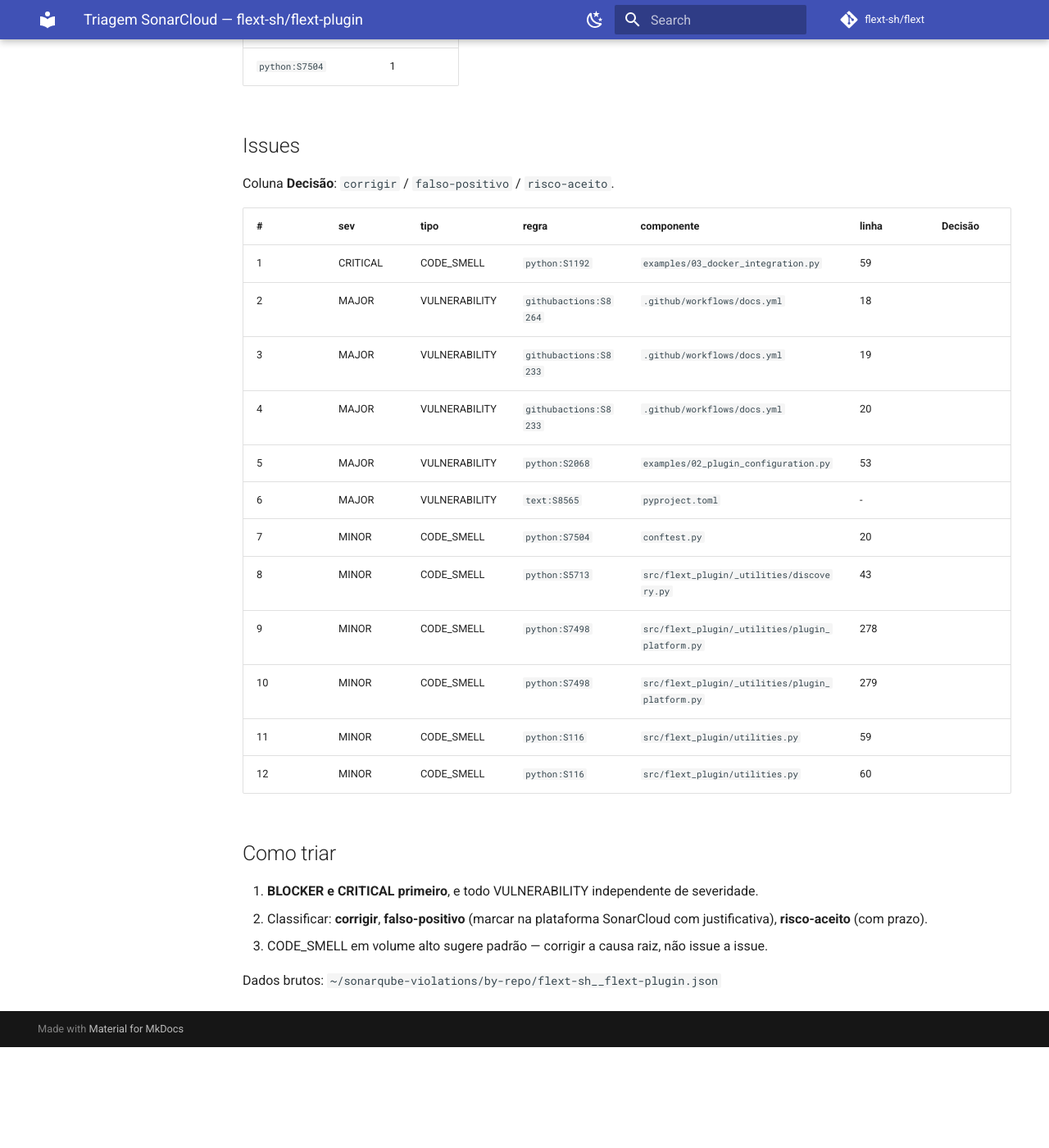
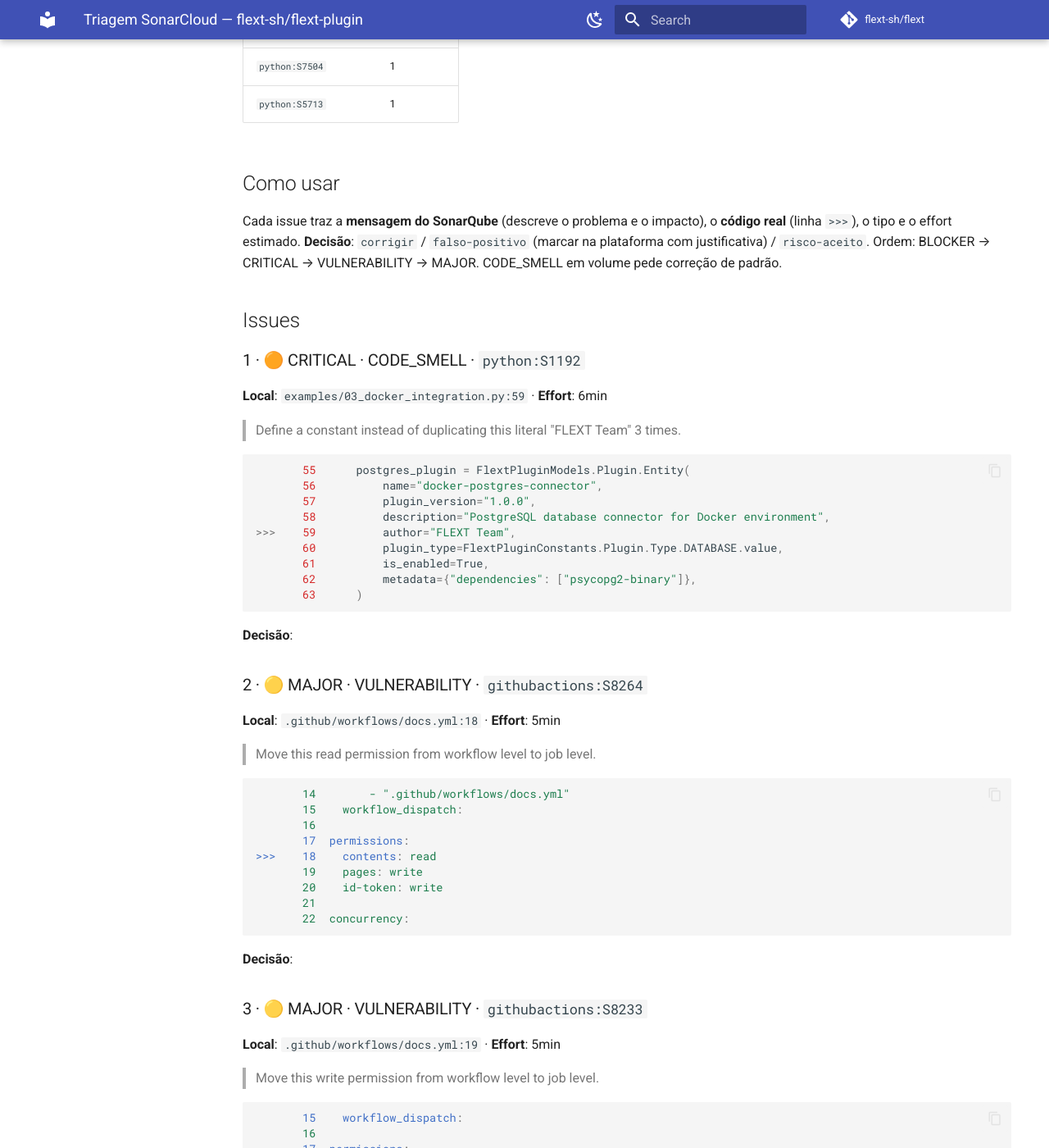
Before and after one commit to flext-sh/flext-plugin, an MkDocs documentation site: the page built from docs/security/sonarqube-triage.md, in a window 1280 px wide and 1400 px high, scrolled down 733 px. Shown: the whole window at 82% size. Built offline with MkDocs 1.6.1 and Material for MkDocs 9.7.7, drawn with Linux system fonts in a browser that asks for light colours; comment, search, counter and statistics services are not loaded; before the commit the page ends 2010 px from its top, so only the background shows below that; some of the changed text lies outside the part shown.

Commit message:
docs(security): enrich SonarCloud triage with code snippets and full rule messages
Cada achado agora traz:
- codigo real numerado extraido da worktree (linha >>> = sink)
- mensagem completa da regra (descricao do problema e do fix)
- CWE/classe de vulnerabilidade e effort onde disponivel

````diff
--- a/docs/security/sonarqube-triage.md
+++ b/docs/security/sonarqube-triage.md
@@ -19,30 +19,228 @@ Tipos: VULNERABILITY 5, BUG 0, CODE_SMELL 7
 | `python:S2068` | 1 |
 | `text:S8565` | 1 |
 | `python:S7504` | 1 |
+| `python:S5713` | 1 |
+
+## Como usar
+
+Cada issue traz a **mensagem do SonarQube** (descreve o problema e o impacto), o **código real** (linha `>>>`), o tipo e o effort estimado.
+**Decisão**: `corrigir` / `falso-positivo` (marcar na plataforma com justificativa) / `risco-aceito`. Ordem: BLOCKER → CRITICAL → VULNERABILITY → MAJOR. CODE_SMELL em volume pede correção de padrão.
 
 ## Issues
 
-Coluna **Decisão**: `corrigir` / `falso-positivo` / `risco-aceito`.
+### 1 · 🟠 CRITICAL · CODE_SMELL · `python:S1192`
+**Local**: `examples/03_docker_integration.py:59` · **Effort**: 6min
 
-| # | sev | tipo | regra | componente | linha | Decisão |
-|---|---|---|---|---|---|---|
-| 1 | CRITICAL | CODE_SMELL | `python:S1192` | `examples/03_docker_integration.py` | 59 | |
-| 2 | MAJOR | VULNERABILITY | `githubactions:S8264` | `.github/workflows/docs.yml` | 18 | |
-| 3 | MAJOR | VULNERABILITY | `githubactions:S8233` | `.github/workflows/docs.yml` | 19 | |
-| 4 | MAJOR | VULNERABILITY | `githubactions:S8233` | `.github/workflows/docs.yml` | 20 | |
-| 5 | MAJOR | VULNERABILITY | `python:S2068` | `examples/02_plugin_configuration.py` | 53 | |
-| 6 | MAJOR | VULNERABILITY | `text:S8565` | `pyproject.toml` | - | |
-| 7 | MINOR | CODE_SMELL | `python:S7504` | `conftest.py` | 20 | |
-| 8 | MINOR | CODE_SMELL | `python:S5713` | `src/flext_plugin/_utilities/discovery.py` | 43 | |
-| 9 | MINOR | CODE_SMELL | `python:S7498` | `src/flext_plugin/_utilities/plugin_platform.py` | 278 | |
-| 10 | MINOR | CODE_SMELL | `python:S7498` | `src/flext_plugin/_utilities/plugin_platform.py` | 279 | |
-| 11 | MINOR | CODE_SMELL | `python:S116` | `src/flext_plugin/utilities.py` | 59 | |
-| 12 | MINOR | CODE_SMELL | `python:S116` | `src/flext_plugin/utilities.py` | 60 | |
+> Define a constant instead of duplicating this literal "FLEXT Team" 3 times.
 
-## Como triar
+```python
+       55      postgres_plugin = FlextPluginModels.Plugin.Entity(
+       56          name="docker-postgres-connector",
+       57          plugin_version="1.0.0",
+       58          description="PostgreSQL database connector for Docker environment",
+>>>    59          author="FLEXT Team",
+       60          plugin_type=FlextPluginConstants.Plugin.Type.DATABASE.value,
+       61          is_enabled=True,
+       62          metadata={"dependencies": ["psycopg2-binary"]},
+       63      )
+```
 
-1. **BLOCKER e CRITICAL primeiro**, e todo VULNERABILITY independente de severidade.
-2. Classificar: **corrigir**, **falso-positivo** (marcar na plataforma SonarCloud com justificativa), **risco-aceito** (com prazo).
-3. CODE_SMELL em volume alto sugere padrão — corrigir a causa raiz, não issue a issue.
+**Decisão**:
 
-Dados brutos: `~/sonarqube-violations/by-repo/flext-sh__flext-plugin.json`
+### 2 · 🟡 MAJOR · VULNERABILITY · `githubactions:S8264`
+**Local**: `.github/workflows/docs.yml:18` · **Effort**: 5min
+
+> Move this read permission from workflow level to job level.
+
+```yaml
+       14        - ".github/workflows/docs.yml"
+       15    workflow_dispatch:
+       16
+       17  permissions:
+>>>    18    contents: read
+       19    pages: write
+       20    id-token: write
+       21
+       22  concurrency:
+```
+
+**Decisão**:
+
+### 3 · 🟡 MAJOR · VULNERABILITY · `githubactions:S8233`
+**Local**: `.github/workflows/docs.yml:19` · **Effort**: 5min
+
+> Move this write permission from workflow level to job level.
+
+```yaml
+       15    workflow_dispatch:
+       16
+       17  permissions:
+       18    contents: read
+>>>    19    pages: write
+       20    id-token: write
+       21
+       22  concurrency:
+       23    group: pages
+```
+
+**Decisão**:
+
+### 4 · 🟡 MAJOR · VULNERABILITY · `githubactions:S8233`
+**Local**: `.github/workflows/docs.yml:20` · **Effort**: 5min
+
+> Move this write permission from workflow level to job level.
+
+```yaml
+       16
+       17  permissions:
+       18    contents: read
+       19    pages: write
+>>>    20    id-token: write
+       21
+       22  concurrency:
+       23    group: pages
+       24    cancel-in-progress: false
+```
+
+**Decisão**:
+
+### 5 · 🟡 MAJOR · VULNERABILITY · `python:S2068`
+**Local**: `examples/02_plugin_configuration.py:53` · **Effort**: 30min
+
+> "password" detected here, review this potentially hard-coded credential.
+
+```python
+       49              "server": "localhost",
+       50              "port": 389,
+       51              "base_dn": "dc=flext,dc=dev",
+       52              "bind_dn": "cn=readonly,dc=flext,dc=dev",
+>>>    53              "bind_password": "readonly",
+       54              "use_ssl": False,
+       55              "timeout": 30,
+       56          },
+       57          "search": {
+```
+
+**Decisão**:
+
+### 6 · 🟡 MAJOR · VULNERABILITY · `text:S8565`
+**Local**: `pyproject.toml:-` · **Effort**: 5min
+
+> Dependency versions are not predictable if the lock file (uv.lock, poetry.lock, pdm.lock or pylock.toml) is missing.
+
+
+**Decisão**:
+
+### 7 · ⚪ MINOR · CODE_SMELL · `python:S7504`
+**Local**: `conftest.py:20` · **Effort**: 5min
+
+> Remove this unnecessary `list()` call on an already iterable object.
+
+```python
+       16      if (
+       17          existing_package is None
+       18          or Path(getattr(existing_package, "__file__", "")).resolve() != init_file
+       19      ):
+>>>    20          for module_name in list(sys.modules):
+       21              if module_name == package_name or module_name.startswith(
+       22                  f"{package_name}."
+       23              ):
+       24                  sys.modules.pop(module_name, None)
+```
+
+**Decisão**:
+
+### 8 · ⚪ MINOR · CODE_SMELL · `python:S5713`
+**Local**: `src/flext_plugin/_utilities/discovery.py:43` · **Effort**: 1min
+
+> Remove this redundant Exception class; it derives from another which is already caught.
+
+```python
+       39          """Discover Python plugins recursively in a directory."""
+       40          discovered: MutableSequence[TDiscovery] = []
+       41          try:
+       42              items = tuple(path.iterdir())
+>>>    43          except (OSError, PermissionError):
+       44              logger.exception("Failed to discover directory %s", path)
+       45              return discovered
+       46          for item in items:
+       47              if (
+```
+
+**Decisão**:
+
+### 9 · ⚪ MINOR · CODE_SMELL · `python:S7498`
+**Local**: `src/flext_plugin/_utilities/plugin_platform.py:278` · **Effort**: 5min
+
+> Replace this constructor call with a literal.
+
+```python
+      274              """Initialize plugin platforFlextPluginModels."""
+      275              super().__init__()
+      276              if container is not None:
+      277                  self._container = container
+>>>   278              self._plugins = dict[str, FlextPluginPlatform.Plugin]()
+      279              self._executions = dict[str, FlextPluginPlatform.PluginExecution]()
+      280              self._registry = FlextPluginPlatform.PluginRegistry.create()
+      281              self._discovery = None
+      282              self._loader = None
+```
+
+**Decisão**:
+
+### 10 · ⚪ MINOR · CODE_SMELL · `python:S7498`
+**Local**: `src/flext_plugin/_utilities/plugin_platform.py:279` · **Effort**: 5min
+
+> Replace this constructor call with a literal.
+
+```python
+      275              super().__init__()
+      276              if container is not None:
+      277                  self._container = container
+      278              self._plugins = dict[str, FlextPluginPlatform.Plugin]()
+>>>   279              self._executions = dict[str, FlextPluginPlatform.PluginExecution]()
+      280              self._registry = FlextPluginPlatform.PluginRegistry.create()
+      281              self._discovery = None
+      282              self._loader = None
+      283              self._executor = None
+```
+
+**Decisão**:
+
+### 11 · ⚪ MINOR · CODE_SMELL · `python:S116`
+**Local**: `src/flext_plugin/utilities.py:59` · **Effort**: 2min
+
+> Rename this field "Discovery" to match the regular expression ^[_a-z][_a-z0-9]*$.
+
+```python
+       55              "__import__",
+       56              "subprocess",
+       57              "os.system",
+       58          ]
+>>>    59          Discovery: ClassVar[type[FlextPluginDiscovery]]
+       60          Platform: ClassVar[type[FlextPluginPlatform]]
+       61
+       62          @classmethod
+       63          def discover_plugins(
+```
+
+**Decisão**:
+
+### 12 · ⚪ MINOR · CODE_SMELL · `python:S116`
+**Local**: `src/flext_plugin/utilities.py:60` · **Effort**: 2min
+
+> Rename this field "Platform" to match the regular expression ^[_a-z][_a-z0-9]*$.
+
+```python
+       56              "subprocess",
+       57              "os.system",
+       58          ]
+       59          Discovery: ClassVar[type[FlextPluginDiscovery]]
+>>>    60          Platform: ClassVar[type[FlextPluginPlatform]]
+       61
+       62          @classmethod
+       63          def discover_plugins(
+       64              cls, directory: Path | str
+```
+
+**Decisão**:
````
Also changed, not shown: other parts of docs/security/sonarqube-triage.md (+2 -2 lines).
